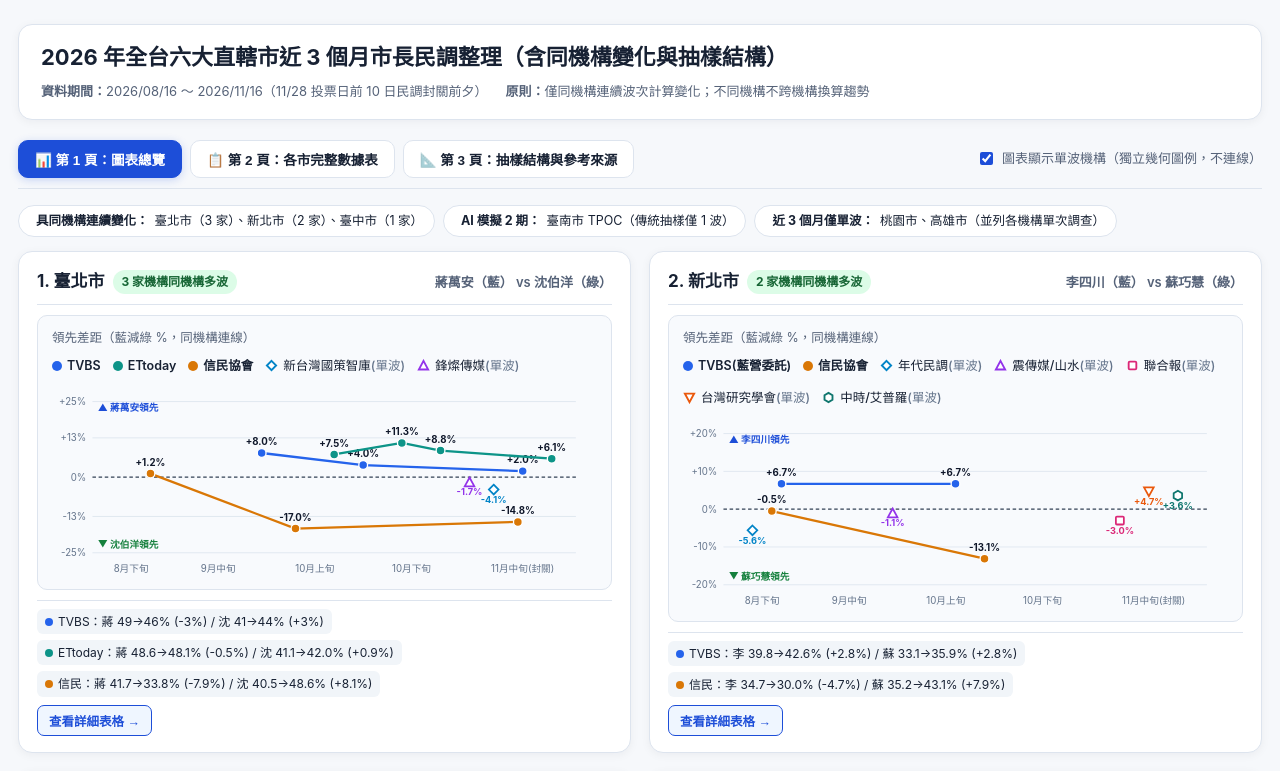
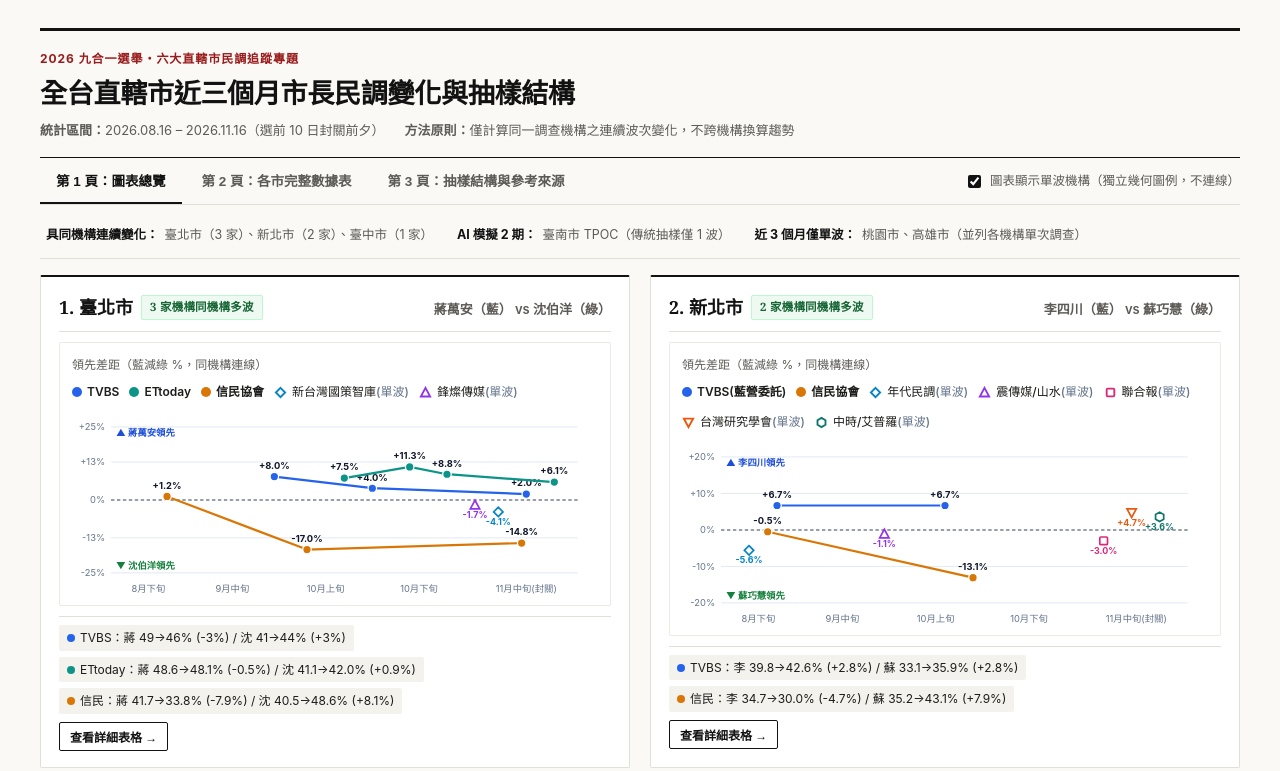
Before and after one commit to agp1p7/taiwan-2026-mayoral-polls, a plain HTML site: page index.html in a window 1280 px wide. Shown: the top 771 px of the page. Drawn offline with Linux system fonts and the light colour scheme.

Commit message:
Restyle index.html with minimalist news editorial theme

```diff
--- a/index.html
+++ b/index.html
@@ -10,25 +10,27 @@
   <meta property="og:description" content="比較臺北市、新北市、桃園市、臺中市、臺南市、高雄市近3個月市長民調同機構變化與抽樣結構。" />
   <style>
     :root {
-      --bg: #f6f8fb;
+      --bg: #faf9f6;
       --surface: #ffffff;
-      --surface-alt: #f1f5f9;
-      --border: #dde4ee;
-      --text: #172133;
-      --muted: #556278;
-      --accent: #1d4ed8;
-      --accent-soft: #eff6ff;
+      --surface-alt: #f4f2ec;
+      --border: #e2dfd7;
+      --ink: #121212;
+      --text: #1c1c1a;
+      --muted: #5c5b57;
+      --accent: #121212;
+      --accent-soft: #f4f2ec;
       --kmt: #1d4ed8;
-      --kmt-bg: #dbeafe;
+      --kmt-bg: #eef2ff;
       --dpp: #15803d;
-      --dpp-bg: #dcfce7;
-      --warn-bg: #fef3c7;
-      --warn-text: #92400e;
-      --ai-bg: #f3e8ff;
+      --dpp-bg: #eefaf1;
+      --warn-bg: #fef7e6;
+      --warn-text: #854d0e;
+      --ai-bg: #f5f0ff;
       --ai-text: #6b21a8;
-      --teal-bg: #ccfbf1;
+      --teal-bg: #eefaf8;
       --teal-text: #115e59;
-      --shadow: 0 2px 10px rgba(15, 23, 42, 0.05);
+      --serif: "Noto Serif TC", "Source Han Serif TC", "PMingLiU", Georgia, serif;
+      --sans: -apple-system, BlinkMacSystemFont, "Segoe UI", "PingFang TC", "Microsoft JhengHei", "Noto Sans TC", sans-serif;
     }
 
     * {
@@ -37,50 +39,65 @@
 
     body {
       margin: 0;
-      font-family: -apple-system, BlinkMacSystemFont, "Segoe UI", "Microsoft JhengHei", "PingFang TC", "Noto Sans TC", sans-serif;
+      font-family: var(--sans);
       background: var(--bg);
       color: var(--text);
-      line-height: 1.6;
+      line-height: 1.65;
       font-size: 14px;
+      -webkit-font-smoothing: antialiased;
     }
 
     .container {
-      max-width: 1280px;
+      max-width: 1240px;
       margin: 0 auto;
-      padding: 24px 18px 56px;
+      padding: 28px 20px 64px;
     }
 
     header.hero {
-      background: var(--surface);
-      border: 1px solid var(--border);
-      border-radius: 14px;
-      padding: 24px 26px;
-      box-shadow: var(--shadow);
-      margin-bottom: 18px;
+      background: transparent;
+      border: none;
+      border-top: 3px solid var(--ink);
+      border-bottom: 1px solid var(--ink);
+      border-radius: 0;
+      padding: 18px 0 16px;
+      margin-bottom: 0;
+    }
+
+    .kicker {
+      font-size: 12px;
+      font-weight: 700;
+      letter-spacing: 0.08em;
+      color: #991b1b;
+      margin-bottom: 6px;
+      text-transform: uppercase;
     }
 
     header.hero h1 {
-      margin: 0 0 8px;
-      font-size: 22px;
-      line-height: 1.35;
+      margin: 0 0 10px;
+      font-family: var(--serif);
+      font-size: 27px;
+      font-weight: 700;
+      line-height: 1.3;
+      color: var(--ink);
+      letter-spacing: -0.01em;
     }
 
     .meta-row {
       display: flex;
       flex-wrap: wrap;
-      gap: 10px 18px;
+      gap: 6px 20px;
       color: var(--muted);
       font-size: 13px;
-      margin-bottom: 14px;
+      margin-bottom: 0;
     }
 
     .rules-box {
       background: var(--surface-alt);
-      border-left: 4px solid var(--accent);
-      border-radius: 6px;
-      padding: 12px 14px;
-      font-size: 13px;
-      color: #273449;
+      border-left: 3px solid var(--ink);
+      border-radius: 0;
+      padding: 12px 16px;
+      font-size: 13.5px;
+      color: var(--text);
     }
 
     .rules-box ul {
@@ -92,10 +109,10 @@
       position: sticky;
       top: 0;
       z-index: 20;
-      background: rgba(246, 248, 251, 0.94);
-      backdrop-filter: blur(8px);
+      background: rgba(250, 249, 246, 0.96);
+      backdrop-filter: blur(6px);
       padding: 10px 0 12px;
-      margin-bottom: 14px;
+      margin-bottom: 16px;
       display: flex;
       flex-wrap: wrap;
       align-items: center;
@@ -107,79 +124,79 @@
     .nav-pills {
       display: flex;
       flex-wrap: wrap;
-      gap: 8px;
+      gap: 6px;
     }
 
     .pill {
       display: inline-flex;
       align-items: center;
       gap: 6px;
-      padding: 6px 12px;
-      border-radius: 999px;
+      padding: 5px 11px;
+      border-radius: 2px;
       background: var(--surface);
       border: 1px solid var(--border);
       color: var(--text);
       text-decoration: none;
-      font-size: 13px;
+      font-size: 12.5px;
       font-weight: 600;
-      transition: all 0.15s ease;
+      transition: border-color 0.15s ease, color 0.15s ease;
     }
 
     .pill:hover {
-      border-color: var(--accent);
-      color: var(--accent);
-      background: var(--accent-soft);
+      border-color: var(--ink);
+      color: var(--ink);
+      background: var(--surface-alt);
     }
 
     .pill .dot {
-      width: 8px;
-      height: 8px;
+      width: 7px;
+      height: 7px;
       border-radius: 50%;
       display: inline-block;
     }
 
-    .dot-multi { background: #16a34a; }
-    .dot-single { background: #d97706; }
+    .dot-multi { background: #15803d; }
+    .dot-single { background: #b45309; }
 
     .filter-controls {
       display: flex;
-      gap: 8px;
+      gap: 6px;
       flex-wrap: wrap;
     }
 
     .btn-filter {
       cursor: pointer;
-      padding: 6px 12px;
-      border-radius: 8px;
+      padding: 5px 12px;
+      border-radius: 2px;
       border: 1px solid var(--border);
       background: var(--surface);
-      color: var(--text);
-      font-size: 13px;
+      color: var(--muted);
+      font-size: 12.5px;
       font-weight: 600;
     }
 
     .btn-filter.active {
-      background: var(--accent);
-      border-color: var(--accent);
+      background: var(--ink);
+      border-color: var(--ink);
       color: #fff;
     }
 
     section.card {
       background: var(--surface);
       border: 1px solid var(--border);
-      border-radius: 14px;
+      border-top: 2px solid var(--ink);
+      border-radius: 2px;
       padding: 20px 22px;
       margin-bottom: 22px;
-      box-shadow: var(--shadow);
     }
 
     .city-header {
       display: flex;
       flex-wrap: wrap;
-      align-items: center;
+      align-items: baseline;
       justify-content: space-between;
       gap: 10px;
-      margin-bottom: 12px;
+      margin-bottom: 10px;
       padding-bottom: 10px;
       border-bottom: 1px solid var(--border);
     }
@@ -193,7 +210,9 @@
 
     .city-title h2 {
       margin: 0;
-      font-size: 19px;
+      font-family: var(--serif);
+      font-size: 20px;
+      color: var(--ink);
     }
 
     .matchup {
@@ -204,19 +223,20 @@
 
     .badge {
       display: inline-block;
-      padding: 2px 9px;
-      border-radius: 999px;
-      font-size: 12px;
+      padding: 2px 8px;
+      border-radius: 2px;
+      font-size: 11.5px;
       font-weight: 700;
       white-space: nowrap;
-    }
-
-    .badge-multi { background: #dcfce7; color: #166534; }
-    .badge-single { background: var(--warn-bg); color: var(--warn-text); }
-    .badge-dual { background: #dbeafe; color: #1e40af; }
-    .badge-landline { background: #e2e8f0; color: #334155; }
+      letter-spacing: 0.02em;
+    }
+
+    .badge-multi { background: var(--dpp-bg); color: #166534; border: 1px solid #bbf7d0; }
+    .badge-single { background: var(--warn-bg); color: var(--warn-text); border: 1px solid #fde68a; }
+    .badge-dual { background: var(--kmt-bg); color: #1e40af; }
+    .badge-landline { background: #efede8; color: #3f3e3a; }
     .badge-online { background: var(--teal-bg); color: var(--teal-text); }
-    .badge-hybrid { background: #fef3c7; color: #92400e; }
+    .badge-hybrid { background: var(--warn-bg); color: var(--warn-text); }
     .badge-ai { background: var(--ai-bg); color: var(--ai-text); }
 
     .city-note {
@@ -236,17 +256,22 @@
     }
 
     th, td {
-      border: 1px solid var(--border);
-      padding: 10px 11px;
+      border-top: 1px solid var(--border);
+      border-bottom: 1px solid var(--border);
+      border-left: none;
+      border-right: none;
+      padding: 10px 10px;
       vertical-align: top;
       text-align: left;
     }
 
     th {
       background: var(--surface-alt);
+      border-top: 1px solid var(--ink);
+      border-bottom: 1px solid var(--ink);
       font-weight: 700;
-      font-size: 13px;
-      color: #243047;
+      font-size: 12.5px;
+      color: var(--ink);
       white-space: nowrap;
     }
 
@@ -258,20 +283,20 @@
     }
 
     tr.group-alt td {
-      background: #fafcff;
+      background: #fcfbf8;
     }
 
     tr.single-wave td {
-      background: #fffdf7;
+      background: #fffefb;
     }
 
     tr.ai-row td {
-      background: #fdfaff;
+      background: #fbf9ff;
     }
 
     .org-name {
       font-weight: 700;
-      color: var(--text);
+      color: var(--ink);
     }
 
     .org-sub {
@@ -282,8 +307,8 @@
     }
 
     .change-cell {
-      background: #f8fafc !important;
-      font-size: 13px;
+      background: #faf9f5 !important;
+      font-size: 12.5px;
       line-height: 1.55;
       min-width: 210px;
     }
@@ -310,19 +335,19 @@
     }
 
     footer.notes {
-      background: var(--surface);
-      border: 1px solid var(--border);
-      border-radius: 14px;
-      padding: 18px 22px;
+      background: transparent;
+      border: none;
+      border-top: 1px solid var(--ink);
+      padding: 16px 0;
       font-size: 13px;
       color: var(--muted);
-      box-shadow: var(--shadow);
     }
 
     footer.notes h3 {
       margin-top: 0;
-      font-size: 15px;
-      color: var(--text);
+      font-family: var(--serif);
+      font-size: 16px;
+      color: var(--ink);
     }
 
     .hidden {
@@ -330,11 +355,11 @@
     }
 
     .chart-panel {
-      background: #f8fafd;
-      border: 1px solid var(--border);
-      border-radius: 10px;
-      padding: 12px 14px;
-      margin-bottom: 14px;
+      background: var(--surface);
+      border: 1px solid #eceae2;
+      border-radius: 2px;
+      padding: 12px 12px 8px;
+      margin-bottom: 12px;
     }
 
     .chart-panel-head {
@@ -344,14 +369,14 @@
       justify-content: space-between;
       gap: 8px;
       margin-bottom: 8px;
-      font-size: 12.5px;
+      font-size: 12px;
       color: var(--muted);
     }
 
     .chart-legend {
       display: flex;
       flex-wrap: wrap;
-      gap: 12px;
+      gap: 10px;
       align-items: center;
     }
 
@@ -368,11 +393,11 @@
       z-index: 99;
       max-width: 270px;
       background: var(--surface);
-      border: 1px solid var(--border);
-      border-radius: 8px;
+      border: 1px solid var(--ink);
+      border-radius: 2px;
       padding: 8px 10px;
       font-size: 12px;
-      box-shadow: 0 8px 24px rgba(15, 23, 42, 0.12);
+      box-shadow: 0 4px 16px rgba(0, 0, 0, 0.12);
       pointer-events: none;
     }
 
@@ -380,11 +405,11 @@
       position: sticky;
       top: 0;
       z-index: 30;
-      background: rgba(246, 248, 251, 0.96);
-      backdrop-filter: blur(8px);
+      background: rgba(250, 249, 246, 0.96);
+      backdrop-filter: blur(6px);
       border-bottom: 1px solid var(--border);
-      padding: 10px 0;
-      margin-bottom: 16px;
+      padding: 0;
+      margin-bottom: 18px;
       display: flex;
       flex-wrap: wrap;
       align-items: center;
@@ -395,31 +420,29 @@
     .tab-buttons {
       display: flex;
       flex-wrap: wrap;
-      gap: 8px;
+      gap: 4px;
     }
 
     .tab-btn {
       cursor: pointer;
-      padding: 8px 16px;
-      border-radius: 10px;
-      border: 1px solid var(--border);
-      background: var(--surface);
-      color: var(--text);
+      padding: 12px 16px;
+      border: none;
+      border-bottom: 2px solid transparent;
+      border-radius: 0;
+      background: transparent;
+      color: var(--muted);
       font-size: 13.5px;
       font-weight: 700;
-      transition: all 0.15s ease;
+      transition: color 0.15s ease, border-color 0.15s ease;
     }
 
     .tab-btn:hover {
-      border-color: var(--accent);
-      color: var(--accent);
+      color: var(--ink);
     }
 
     .tab-btn.active {
-      background: var(--accent);
-      border-color: var(--accent);
-      color: #fff;
-      box-shadow: 0 2px 8px rgba(29, 78, 216, 0.22);
+      color: var(--ink);
+      border-bottom-color: var(--ink);
     }
 
     .tab-subbar {
@@ -428,45 +451,53 @@
       align-items: center;
       justify-content: space-between;
       gap: 10px;
-      margin-bottom: 14px;
+      margin-bottom: 16px;
+      padding-bottom: 10px;
+      border-bottom: 1px solid var(--border);
     }
 
     .kpi-strip {
       display: flex;
       flex-wrap: wrap;
-      gap: 8px;
+      gap: 8px 18px;
     }
 
     .kpi-pill {
       display: inline-flex;
       align-items: center;
       gap: 6px;
-      padding: 5px 11px;
-      border-radius: 999px;
-      background: var(--surface);
-      border: 1px solid var(--border);
+      padding: 2px 0;
+      background: transparent;
+      border: none;
       font-size: 12.5px;
-      color: var(--text);
+      color: var(--muted);
+    }
+
+    .kpi-pill strong {
+      color: var(--ink);
     }
 
     .charts-grid {
       display: grid;
       grid-template-columns: repeat(2, minmax(0, 1fr));
-      gap: 18px;
+      gap: 20px;
     }
 
     @media (max-width: 960px) {
       .charts-grid {
         grid-template-columns: 1fr;
       }
+      header.hero h1 {
+        font-size: 22px;
+      }
     }
 
     .chart-card {
       background: var(--surface);
       border: 1px solid var(--border);
-      border-radius: 14px;
+      border-top: 2px solid var(--ink);
+      border-radius: 2px;
       padding: 16px 18px;
-      box-shadow: var(--shadow);
       display: flex;
       flex-direction: column;
       gap: 10px;
@@ -475,7 +506,7 @@
     .chart-card-head {
       display: flex;
       flex-wrap: wrap;
-      align-items: center;
+      align-items: baseline;
       justify-content: space-between;
       gap: 8px;
       padding-bottom: 8px;
@@ -484,7 +515,9 @@
 
     .chart-card-head h2 {
       margin: 0;
-      font-size: 17px;
+      font-family: var(--serif);
+      font-size: 18px;
+      color: var(--ink);
       display: inline-flex;
       align-items: center;
       gap: 8px;
@@ -513,7 +546,7 @@
       align-items: center;
       gap: 5px;
       padding: 3px 8px;
-      border-radius: 6px;
+      border-radius: 2px;
       background: var(--surface-alt);
       color: var(--text);
       font-size: 12px;
@@ -521,19 +554,20 @@
 
     .btn-jump {
       cursor: pointer;
-      padding: 5px 11px;
-      border-radius: 7px;
-      border: 1px solid var(--accent);
-      background: var(--accent-soft);
-      color: var(--accent);
-      font-size: 12.5px;
+      padding: 5px 10px;
+      border-radius: 2px;
+      border: 1px solid var(--ink);
+      background: transparent;
+      color: var(--ink);
+      font-size: 12px;
       font-weight: 700;
       white-space: nowrap;
       text-decoration: none;
+      transition: background 0.15s ease, color 0.15s ease;
     }
 
     .btn-jump:hover {
-      background: var(--accent);
+      background: var(--ink);
       color: #fff;
     }
 
@@ -541,30 +575,31 @@
       body { background: #fff; font-size: 12px; }
       .main-tabs, .toolbar, .tab-subbar { display: none; }
       .tab-pane.hidden { display: block !important; }
-      section.card, .chart-card { box-shadow: none; break-inside: avoid; }
+      section.card, .chart-card { break-inside: avoid; }
       table { min-width: 0; }
     }
   </style>
 </head>
 <body>
   <div class="container">
-    <header class="hero" style="padding:18px 22px;margin-bottom:10px;">
-      <h1>2026 年全台六大直轄市近 3 個月市長民調整理（含同機構變化與抽樣結構）</h1>
-      <div class="meta-row" style="margin-bottom:0;">
-        <span><strong>資料期間：</strong>2026/08/16 ～ 2026/11/16（11/28 投票日前 10 日民調封關前夕）</span>
-        <span><strong>原則：</strong>僅同機構連續波次計算變化；不同機構不跨機構換算趨勢</span>
+    <header class="hero">
+      <div class="kicker">2026 九合一選舉・六大直轄市民調追蹤專題</div>
+      <h1>全台直轄市近三個月市長民調變化與抽樣結構</h1>
+      <div class="meta-row">
+        <span><strong>統計區間：</strong>2026.08.16 – 2026.11.16（選前 10 日封關前夕）</span>
+        <span><strong>方法原則：</strong>僅計算同一調查機構之連續波次變化，不跨機構換算趨勢</span>
       </div>
     </header>
 
     <div class="main-tabs" role="tablist" aria-label="主要分頁切換">
       <div class="tab-buttons">
-        <button class="tab-btn active" role="tab" aria-selected="true" data-tab="charts" onclick="switchTab('charts')">📊 第 1 頁：圖表總覽</button>
-        <button class="tab-btn" role="tab" aria-selected="false" data-tab="tables" onclick="switchTab('tables')">📋 第 2 頁：各市完整數據表</button>
-        <button class="tab-btn" role="tab" aria-selected="false" data-tab="method" onclick="switchTab('method')">📐 第 3 頁：抽樣結構與參考來源</button>
+        <button class="tab-btn active" role="tab" aria-selected="true" data-tab="charts" onclick="switchTab('charts')">第 1 頁：圖表總覽</button>
+        <button class="tab-btn" role="tab" aria-selected="false" data-tab="tables" onclick="switchTab('tables')">第 2 頁：各市完整數據表</button>
+        <button class="tab-btn" role="tab" aria-selected="false" data-tab="method" onclick="switchTab('method')">第 3 頁：抽樣結構與參考來源</button>
       </div>
       <div id="tab1-controls">
-        <label style="display:inline-flex;align-items:center;gap:6px;font-size:13px;color:var(--muted);cursor:pointer;user-select:none;">
-          <input type="checkbox" id="toggle-singles" checked onchange="toggleSinglesOnCharts(this.checked)" style="accent-color:var(--accent);" />
+        <label style="display:inline-flex;align-items:center;gap:6px;font-size:12.5px;color:var(--muted);cursor:pointer;user-select:none;padding:8px 0;">
+          <input type="checkbox" id="toggle-singles" checked onchange="toggleSinglesOnCharts(this.checked)" style="accent-color:#121212;" />
           圖表顯示單波機構（獨立幾何圖例，不連線）
         </label>
       </div>
```
